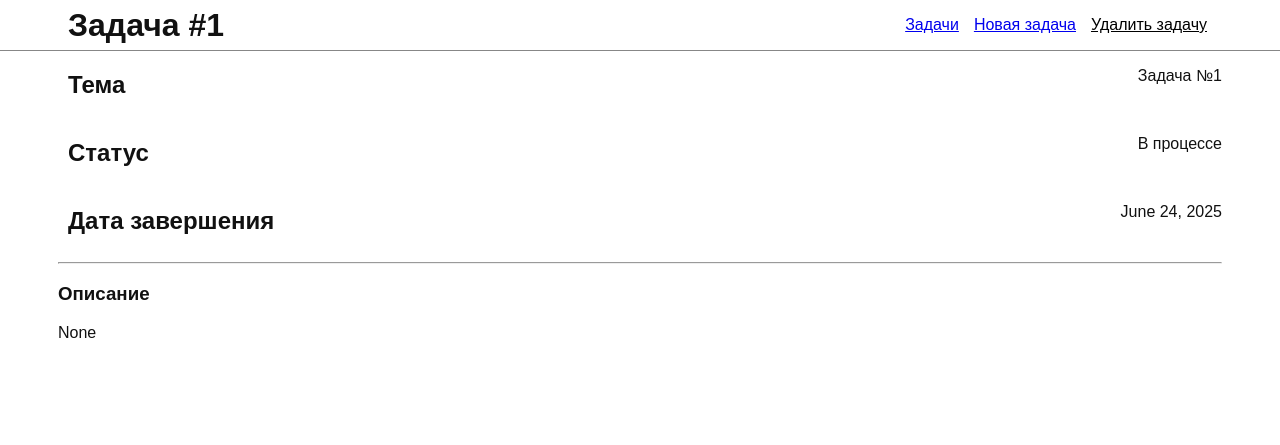
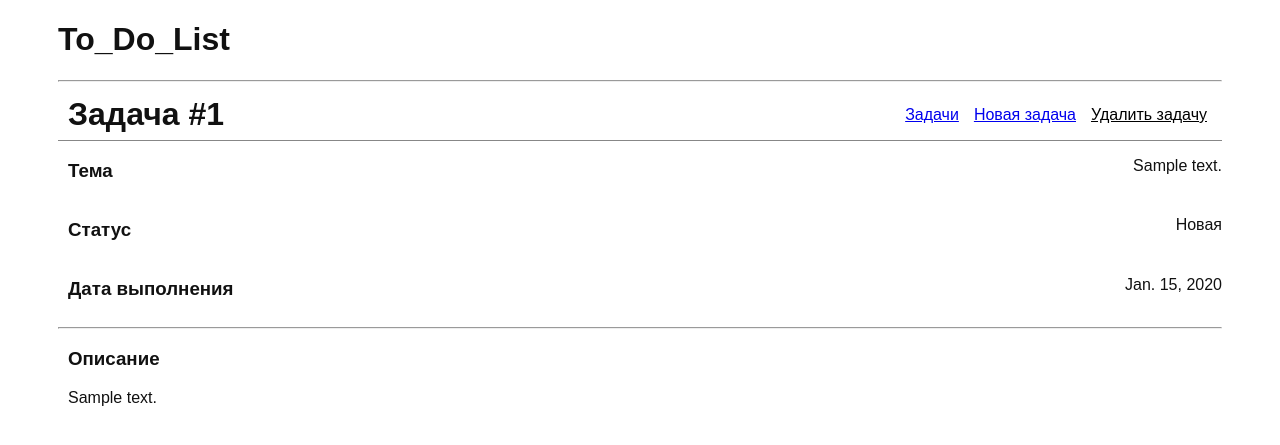
Before and after one commit to Anarbek-U/homework_52_Anarbek_Urazaliev, a Django app: page /detail-task/1/ in a window 1280 px wide. Shown: the top 445 px of the page. Run offline with Django 5.2, Linux system fonts and the light colour scheme; data comes from the database, SQL or seed files in the repository; tables that the repository leaves empty hold one stand-in row (values such as "Sample post"); parts of the project's set-up code (start-up, migrations or seed data) failed here and were passed over.

Commit message:
Доработка стилей и добавлени шапки, обновление dump.json и работа со ссылками

```diff
--- a/source/fixtures/dump.json
+++ b/source/fixtures/dump.json
@@ -1,38 +1,43 @@
+Tracking file by folder pattern:  migrations
 [
 {
   "model": "webapp.task",
-  "pk": 1,
+  "pk": 16,
   "fields": {
-    "description": "Задача №1",
-    "status": "in_progress",
-    "created_at": "2025-06-24"
+    "description": "Тестирование ширины темы на этом поле",
+    "status": "new",
+    "created_at": "2025-06-26",
+    "more_detailed": "Для корректной работы сервиса выгрузки домашних работ необходимо, чтобы в используемых сервисах была заведена учетная запись и создан Personal access tokens. Добавляя свой токен а нашу CRM систему, вы по сути, даете нам доступ ко всем своим приватным репозиториям, по-этому, если у вас ранее была учетная запись с какими-то проектами, возможно, для учебы лучше создать новый аккаунт, чтобы быть уверенным что ваши приватные проекты никуда не утекут. Но по сути, нам они не нужны и мы будем скачивать только то, что касается обучения для проверки. После окончания учебы вы можете удалить токен и доступа у нас больше не будет или же токен перестанет действовать после окончания времени, которое вы можете выставить при его создании."
   }
 },
 {
   "model": "webapp.task",
-  "pk": 2,
+  "pk": 17,
   "fields": {
-    "description": "Задача №2",
-    "status": "done",
-    "created_at": "2025-06-09"
+    "description": "Инструкция по подключению token-а в CRM. ",
+    "status": "new",
+    "created_at": "2025-06-26",
+    "more_detailed": "Для корректной работы сервиса выгрузки домашних работ необходимо, чтобы в используемых сервисах была заведена учетная запись и создан Personal access tokens. Добавляя свой токен а нашу CRM систему, вы по сути, даете нам доступ ко всем своим приватным репозиториям, по-этому, если у вас ранее была учетная запись с какими-то проектами, возможно, для учебы лучше создать новый аккаунт, чтобы быть уверенным что ваши приватные проекты никуда не утекут. Но по сути, нам они не нужны и мы будем скачивать только то, что касается обучения для проверки. После окончания учебы вы можете удалить токен и доступа у нас больше не будет или же токен перестанет действовать после окончания времени, которое вы можете выставить при его создании.\r\n\r\nGithub\r\nВойдите в учетную запись в сервисе Github\r\n\r\nВ правом верхнем углу любой страницы щелкните фотографию своего профиля, затем нажмите «Настройки» ."
   }
 },
 {
   "model": "webapp.task",
-  "pk": 3,
+  "pk": 18,
   "fields": {
-    "description": "Задача №3",
-    "status": "new",
-    "created_at": "2025-06-21"
+    "description": "Домашнее задание #52 ",
+    "status": "in_progress",
+    "created_at": "2025-06-27",
+    "more_detailed": "Как сдавать:\r\n-Готовое задание загрузите на гитхаб.\r\n-Делайте атомарные коммиты на каждый этап решения задачи, в итоге должно получиться не меньше 5 коммитов. Например, это могут быть коммиты: создание проекта, добавление .gitignore, добавление requirements.txt, добавление модели + миграция + регистрация в админке, коммиты на каждую страницу (view + url + шаблон), отдельные коммиты на доработки и исправление ошибок.\r\n-В каждом коммите указывайте понятное сообщение о том, что вы делали и зачем.\r\n-Для каждого домашнего задания начиная с этого и последующих, связанных с этим проектом создавайте ветку, как мы делали на занятии и отправляйте эту ветку на гитхаб. Также мержите эту ветку с основной веткой main или master и также пуште на гитхаб.\r\n-Запомните эту инструкцию для всех последующих заданий."
   }
 },
 {
   "model": "webapp.task",
-  "pk": 4,
+  "pk": 19,
   "fields": {
-    "description": "Задача №4",
+    "description": "Задача №5",
     "status": "new",
-    "created_at": "2025-06-13"
+    "created_at": "2025-06-27",
+    "more_detailed": "Тестирование"
   }
 }
 ]
--- a/source/webapp/static/css/style.css
+++ b/source/webapp/static/css/style.css
@@ -2,6 +2,7 @@
     font-family: Arial, Helvetica, sans-serif;
     margin: 0;
     color: #111;
+    background-color: #ffffff;
 }
 
 .container {
@@ -21,10 +22,11 @@
     justify-content: space-between;
     align-items: center;
     height: 50px;
+    border-bottom: 1px solid rgba(17, 17, 17, 0.5);
 }
 
-.header {
-    border-bottom: 1px solid rgba(17, 17, 17, 0.5);
+.header-color {
+    background-color: #bbbbbb;
 }
 
 .title_nav {
--- a/source/webapp/templates/base.html
+++ b/source/webapp/templates/base.html
@@ -1,4 +1,5 @@
 {% load static %}
+
 <!doctype html>
 <html lang="en">
 <head>
@@ -10,7 +11,14 @@
     <link rel="stylesheet" href="{% static 'css/style.css' %}">
 </head>
 <body>
+{% block header %}
+	<header class="container">
+        <h1>To_Do_List</h1><hr/>
+    </header>
+{% endblock %}
+
 {% block content %}
 {% endblock %}
+
 </body>
 </html>
--- a/source/webapp/templates/detailed_task.html
+++ b/source/webapp/templates/detailed_task.html
@@ -1,6 +1,11 @@
 {% extends 'base.html' %}
 
+{% block title %}
+    Задача #{{ task_num }}
+{% endblock %}
+
 {% block content %}
+
 <form method="post" action="{% url 'detail_task' task.pk %}">
 {% csrf_token %}
 <header class="header">
@@ -9,27 +14,26 @@
             <h1 class="h-block">Задача #{{ task_num }}</h1>
             <a href="{% url 'index' %}" class="home-tasks">Задачи</a>
             <a href="{% url 'create_task' %}">Новая задача</a>
-                <input type="submit" value="Удалить задачу" class="button-link">
+            <input type="submit" value="Удалить задачу" class="button-link">
         </div>
     </div>
 </header>
 <div class="container">
     <div class="form-block">
-        <h2 class="h-block">Тема</h2>
+        <h3 class="h-block">Тема</h3>
         <p class="d-block">{{ task.description }}</p>
-       </div>
+    </div>
     <div class="form-block">
-        <h2 class="h-block">Статус</h2>
+        <h3 class="h-block">Статус</h3>
         <p class="d-block">{{ task.get_status_display}}</p>
-        </div>
+    </div>
     <div class="form-block">
-        <h2 class="h-block">Дата завершения</h2>
+        <h3 class="h-block">Дата выполнения</h3>
         <p class="d-block">{{ task.created_at }}</p>
-        </div><hr/>
-            <h3>Описание</h3>
-            <p>{{ task.more_detailed }}</p>
-
-
+    </div><hr/>
+    <h3 style="margin-left: 10px">Описание</h3>
+    <p style="margin-left: 10px">{{ task.more_detailed }}</p>
 </div>
 </form>
+
 {% endblock %}
--- a/source/webapp/views.py
+++ b/source/webapp/views.py
@@ -1,4 +1,4 @@
-from django.http import HttpResponseRedirect
+
 from django.shortcuts import render, get_object_or_404, redirect
 
 from webapp.models import Task, status_choices
@@ -10,7 +10,7 @@
         task_ids = request.POST.getlist('task_ids')
         if task_ids:
             Task.objects.filter(id__in=task_ids).delete()
-        return HttpResponseRedirect("/")
+            return redirect('index')
     else:
         return render(request, 'index.html', {"tasks": tasks})
 
```
Also changed, not shown: source/webapp/templates/create_task.html (+9 -15 lines), source/webapp/templates/index.html (+5 -9 lines).
